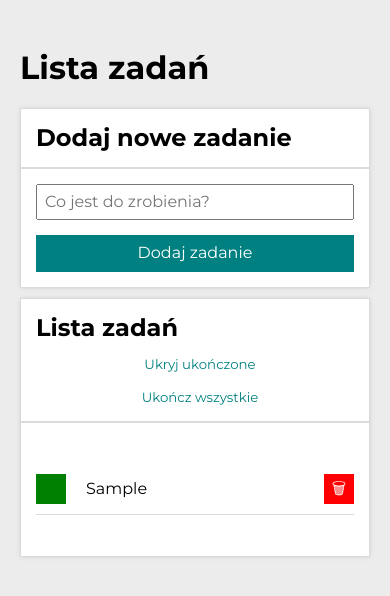
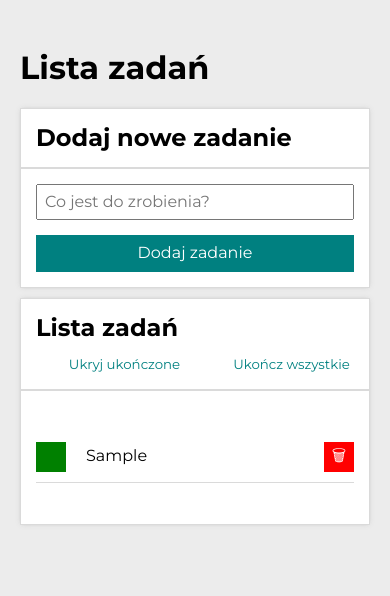
Before and after one commit to BartekKamela/todo-list-react, a React (Create React App) app: page / in a window 390 px wide. Both pictures are taken after typing "Sample" into the empty fields and a click on the button "Dodaj zadanie". Shown: the top 596 px of the page. Built offline with nearby package versions, Linux system fonts and the light colour scheme.

Commit message:
moving styles to styled-components

```diff
--- a/src/Menu/index.js
+++ b/src/Menu/index.js
@@ -1,22 +1,21 @@
-import "./style.css";
+import { Buttons, Button } from "./styled";
 
 const Menu = ({ tasks, hideDone, toggleHideDone, setAllDone }) => (
-    <div className="menu">
+    <Buttons>
         {tasks.length > 0 && (
             <>
-                <button onClick={toggleHideDone} className="menu__button">
+                <Button onClick={toggleHideDone}>
                     {hideDone ? "Pokaż" : "Ukryj"} ukończone
-                </button>
-                <button
+                </Button>
+                <Button
                 onClick={setAllDone}
-                    className="menu__button"
                     disabled={tasks.every(({ done }) => done)}
                 >
                     Ukończ wszystkie
-                </button>
+                </Button>
             </>
         )}
-    </div>
+    </Buttons>
 );
 
 export default Menu;
--- a/src/Menu/style.css
+++ b/src/Menu/styled.js
@@ -1,9 +1,11 @@
-.menu {
+import styled from "styled-components";
+
+export const Buttons = styled.div`
     display: flex;
     justify-content: flex-end;
-}
+`;
 
-.menu__button {
+export const Button = styled.button`
     min-width: 167px;
     color: #008080;
     font-size: smaller;
@@ -13,22 +15,20 @@
     padding-right: 20px;
     background-color: transparent;
     transition: 1s;
-}
 
-.menu__button:hover {
+    &:hover {
         color: #00dfdf;
         transition: 1s;
     }
 
-.menu__button:disabled {
+    &:disabled {
         color: #b5b5b5;
         cursor: auto;
     }
 
     @media (max-width: 540px) {
-    .menu {
         flex-direction: column;
         margin-top: 15px;
         gap: 15px;
     }
-}
+`;
```
Lines whose indentation alone changed are shown as unchanged.
